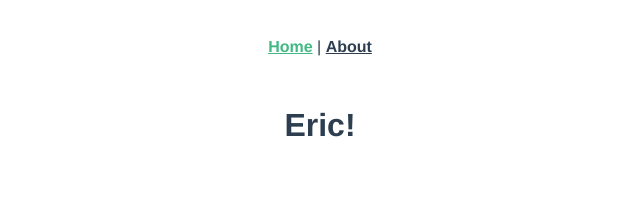
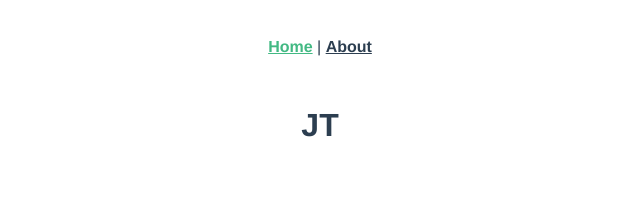
Before and after one commit to meganreh/student_portal, a Vue app: page / in a window 1280 px wide. Shown: the top 197 px of the page, without its empty margins (320-960 px from the left). Built offline with nearby package versions, Linux system fonts and the light colour scheme.

Commit message:
changed name on Home page

```diff
--- a/src/views/Home.vue
+++ b/src/views/Home.vue
@@ -10,7 +10,7 @@
 export default {
   data: function() {
     return {
-      message: "Eric!"
+      message: "JT"
     };
   },
   created: function() {},
```
Also changed, not shown: 1 other file (tests, documents, lock files or other folders).
